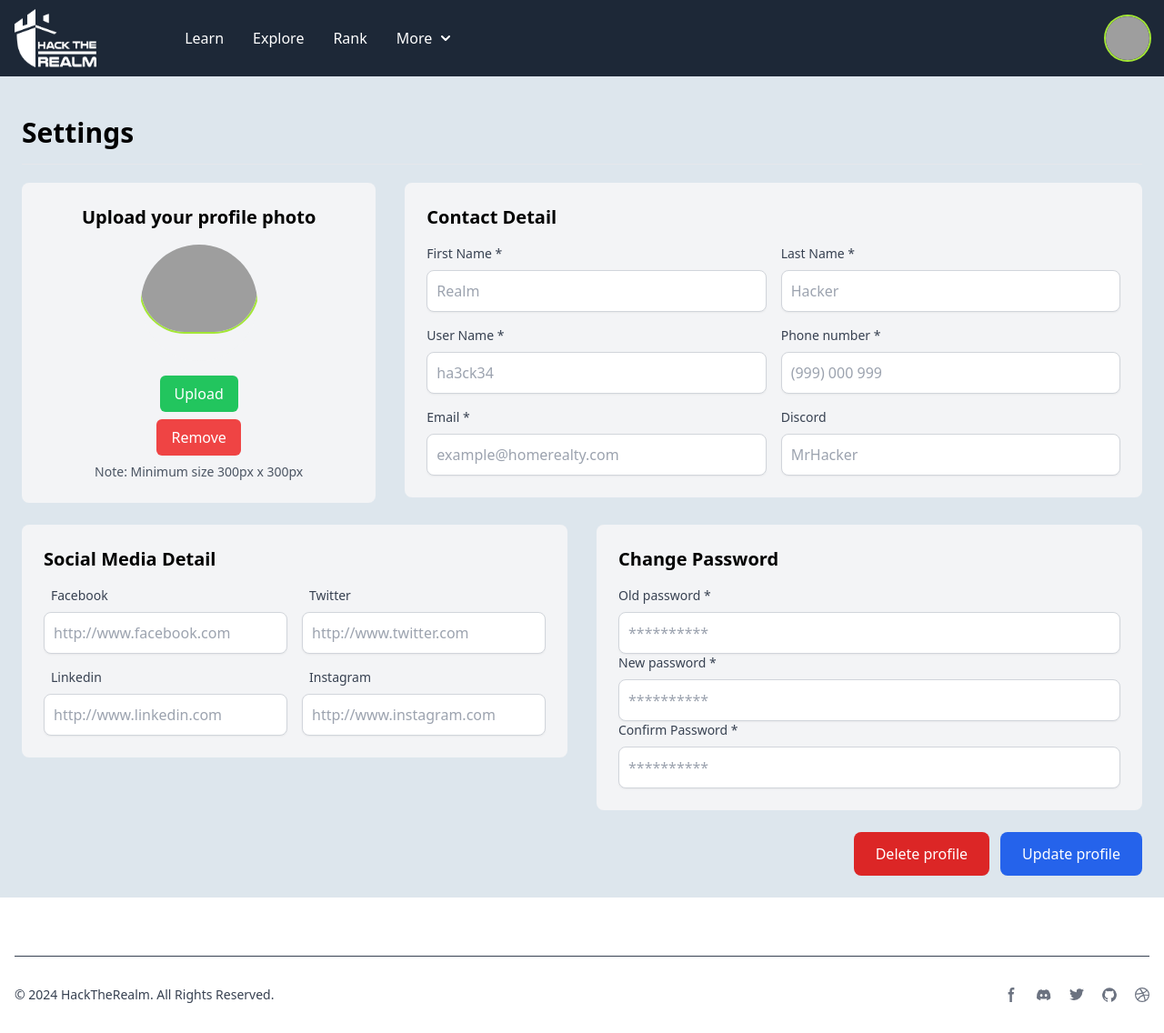
After one commit to ch3sda/HTRProject, a Django app: page /setting/ in a window 1280 px wide. The commit adds this page. Shown: the whole page at 91% size. Run offline with Django 5.2, Linux system fonts and the light colour scheme; some libraries are stand-ins or nearby versions; grey boxes are pictures that could not be loaded.

Commit message:
html update

```diff
--- a/lms/htr/static/css/styles.css
+++ b/lms/htr/static/css/styles.css
@@ -443,6 +443,12 @@ html{
     display: flex;
     justify-content: center;
 }
+#setting-contact-profile{
+    display: flex;
+}
+#setting-socialmedia-password{
+    display: flex;
+}
 @media screen and (max-width: 1320px){
 
     #deep-info-content-each h2 {
@@ -701,6 +707,12 @@ html{
         margin-top: 2rem;
         margin-bottom: 2rem;
     }
+    #setting-contact-profile{
+        display: block;
+    }
+    #setting-socialmedia-password{
+        display: block;
+    }
 }
 @media screen and (max-width: 460px){
     #user-dashboard-info-container-divup-2{
--- /dev/null
+++ b/lms/htr/templates/htr/usersetting.html
@@ -0,0 +1,202 @@
+<!DOCTYPE html>
+<html lang="en">
+    <head>
+        <meta charset="UTF-8">
+        {% load static %}
+        <meta name="viewport" content="width=device-width, initial-scale=1.0">
+        <title>HackTheRealm</title>
+
+        <!-- Tailwind CSS (from CDN for simplicity) -->
+        <link href="https://cdnjs.cloudflare.com/ajax/libs/flowbite/2.3.0/flowbite.min.css" rel="stylesheet" />
+        <script src="https://cdn.tailwindcss.com"></script>
+
+        <!-- Custom Styles (if any) -->
+        <link rel="stylesheet" href="{% static 'css/styles.css' %}">
+
+        <!-- Dark Mode Script -->
+        <script>
+            if (localStorage.getItem('color-theme') === 'dark' || (!('color-theme' in localStorage) && window.matchMedia('(prefers-color-scheme: dark)').matches)) {
+                document.documentElement.classList.add('dark');
+            } else {
+                document.documentElement.classList.add('dark');
+            }
+        </script>
+    </head>
+<body>
+
+    {% include 'components/navbar_user.html' %}
+
+
+<!-- Login box -->
+  <section >
+    <div class="container mx-auto p-6">
+        <div class="my-5">
+            <h3 class="text-3xl font-bold">Settings</h3>
+            <hr class="my-4">
+        </div>
+
+        <form class="space-y-6">
+            <div id="setting-contact-profile" class="flex flex-wrap -mx-4 mb-5">
+                <!-- Upload profile -->
+                <div class="w-full lg:w-1/3 px-4 mb-5 lg:mb-0">
+                    <div class="bg-gray-100 p-6 rounded-lg text-center">
+                        <h4 class="text-xl font-semibold mb-4">Upload your profile photo</h4>
+                        <div class="flex flex-col items-center">
+                            <div class="relative w-32 h-32 rounded-full overflow-hidden bg-gray-100 mb-4">
+                                <img class="rounded-full ring-2 ring-lime-400" src="https://flowbite.com/docs/images/people/profile-picture-5.jpg" alt="user photo">
+                            </div>
+                            <input type="file" id="customFile" name="file" class="hidden">
+                            <label for="customFile" class="bg-green-500 text-white px-4 py-2 rounded-md cursor-pointer">Upload</label>
+                            <button type="button" class="bg-red-500 text-white px-4 py-2 rounded-md mt-2">Remove</button>
+                            <p class="text-sm text-gray-600 mt-2">Note: Minimum size 300px x 300px</p>
+                        </div>
+                    </div>
+                </div>
+
+                <!-- Contact detail -->
+                <div class="w-full lg:w-2/3 px-4 mb-5 lg:mb-0">
+                    <div class="bg-gray-100 p-6 rounded-lg">
+                        <h4 class="text-xl font-semibold mb-4">Contact Detail</h4>
+                        <div class="grid grid-cols-1 md:grid-cols-2 gap-4">
+                            <div>
+                                <label class="block mb-2 text-sm font-medium text-gray-700">First Name *</label>
+                                <input type="text" class="block w-full p-2.5 border border-gray-300 rounded-lg shadow-sm focus:outline-none focus:border-blue-500" placeholder="Realm">
+                            </div>
+                            <div>
+                                <label class="block mb-2 text-sm font-medium text-gray-700">Last Name *</label>
+                                <input type="text" class="block w-full p-2.5 border border-gray-300 rounded-lg shadow-sm focus:outline-none focus:border-blue-500" placeholder="Hacker">
+                            </div>
+                            <div>
+                                <label class="block mb-2 text-sm font-medium text-gray-700">User Name *</label>
+                                <input type="text" class="block w-full p-2.5 border border-gray-300 rounded-lg shadow-sm focus:outline-none focus:border-blue-500" placeholder="ha3ck34">
+                            </div>
+                            <div>
+                                <label class="block mb-2 text-sm font-medium text-gray-700">Phone number *</label>
+                                <input type="text" class="block w-full p-2.5 border border-gray-300 rounded-lg shadow-sm focus:outline-none focus:border-blue-500" placeholder="(999) 000 999">
+                            </div>
+                            <div>
+                                <label class="block mb-2 text-sm font-medium text-gray-700">Email *</label>
+                                <input type="email" class="block w-full p-2.5 border border-gray-300 rounded-lg shadow-sm focus:outline-none focus:border-blue-500" placeholder="example@homerealty.com">
+                            </div>
+                            <div>
+                                <label class="block mb-2 text-sm font-medium text-gray-700">Discord</label>
+                                <input type="text" class="block w-full p-2.5 border border-gray-300 rounded-lg shadow-sm focus:outline-none focus:border-blue-500" placeholder="MrHacker">
+                            </div>
+                        </div>
+                    </div>
+                </div>
+            </div>
+
+            <!-- Social media detail -->
+            <div id="setting-socialmedia-password" class="flex flex-wrap -mx-4 mb-5">
+                <div class="w-full lg:w-1/2 px-4 mb-5 lg:mb-0">
+                    <div class="bg-gray-100 p-6 rounded-lg">
+                        <h4 class="text-xl font-semibold mb-4">Social Media Detail</h4>
+                        <div class="grid grid-cols-1 md:grid-cols-2 gap-4">
+                            <div>
+                                <label class="block mb-2 text-sm font-medium text-gray-700"><i class="fab fa-facebook me-2 text-blue-600"></i>Facebook</label>
+                                <input type="text" class="block w-full p-2.5 border border-gray-300 rounded-lg shadow-sm focus:outline-none focus:border-blue-500" placeholder="http://www.facebook.com">
+                            </div>
+                            <div>
+                                <label class="block mb-2 text-sm font-medium text-gray-700"><i class="fab fa-twitter me-2 text-blue-400"></i>Twitter</label>
+                                <input type="text" class="block w-full p-2.5 border border-gray-300 rounded-lg shadow-sm focus:outline-none focus:border-blue-500" placeholder="http://www.twitter.com">
+                            </div>
+                            <div>
+                                <label class="block mb-2 text-sm font-medium text-gray-700"><i class="fab fa-linkedin me-2 text-blue-700"></i>Linkedin</label>
+                                <input type="text" class="block w-full p-2.5 border border-gray-300 rounded-lg shadow-sm focus:outline-none focus:border-blue-500" placeholder="http://www.linkedin.com">
+                            </div>
+                            <div>
+                                <label class="block mb-2 text-sm font-medium text-gray-700"><i class="fab fa-instagram me-2 text-pink-600"></i>Instagram</label>
+                                <input type="text" class="block w-full p-2.5 border border-gray-300 rounded-lg shadow-sm focus:outline-none focus:border-blue-500" placeholder="http://www.instagram.com">
+                            </div>
+                        </div>
+                    </div>
+                </div>
+
+                <!-- Change password -->
+                <div class="w-full lg:w-1/2 px-4">
+                    <div class="bg-gray-100 p-6 rounded-lg">
+                        <h4 class="text-xl font-semibold mb-4">Change Password</h4>
+                        <div>
+                            <div>
+                                <label for="old_password" class="block mb-2 text-sm font-medium text-gray-700">Old password *</label>
+                                <input type="password" id="old_password" class="block w-full p-2.5 border border-gray-300 rounded-lg shadow-sm focus:outline-none focus:border-blue-500" placeholder="**********">
+                            </div>
+                            <div>
+                                <label for="new_password" class="block mb-2 text-sm font-medium text-gray-700">New password *</label>
+                                <input type="password" id="new_password" class="block w-full p-2.5 border border-gray-300 rounded-lg shadow-sm focus:outline-none focus:border-blue-500" placeholder="**********">
+                            </div>
+                            <div class="col-span-2">
+                                <label for="confirm_password" class="block mb-2 text-sm font-medium text-gray-700">Confirm Password *</label>
+                                <input type="password" id="confirm_password" class="block w-full p-2.5 border border-gray-300 rounded-lg shadow-sm focus:outline-none focus:border-blue-500" placeholder="**********">
+                            </div>
+                        </div>
+                    </div>
+                </div>
+            </div>
+
+            <!-- Buttons -->
+            <div class="flex flex-wrap justify-end space-x-3">
+                <button type="button" class="bg-red-600 text-white px-6 py-3 rounded-lg">Delete profile</button>
+                <button type="button" class="bg-blue-600 text-white px-6 py-3 rounded-lg">Update profile</button>
+            </div>
+        </form>
+    </div>
+  </section>
+
+
+<!-- Footer -->
+{% comment %} FOOTER {% endcomment %}
+{% include 'components/footer_semi.html' %}
+<!-- Dark Mode -->
+<!-- <button id="theme-toggle" type="button" class="text-gray-500 dark:text-gray-400 hover:bg-gray-100 dark:hover:bg-gray-700 focus:outline-none focus:ring-4 focus:ring-gray-200 dark:focus:ring-gray-700 rounded-lg text-sm p-2.5">
+    <svg id="theme-toggle-dark-icon" class="hidden w-5 h-5" fill="currentColor" viewBox="0 0 20 20" xmlns="http://www.w3.org/2000/svg"><path d="M17.293 13.293A8 8 0 016.707 2.707a8.001 8.001 0 1010.586 10.586z"></path></svg>
+    <svg id="theme-toggle-light-icon" class="hidden w-5 h-5" fill="currentColor" viewBox="0 0 20 20" xmlns="http://www.w3.org/2000/svg"><path d="M10 2a1 1 0 011 1v1a1 1 0 11-2 0V3a1 1 0 011-1zm4 8a4 4 0 11-8 0 4 4 0 018 0zm-.464 4.95l.707.707a1 1 0 001.414-1.414l-.707-.707a1 1 0 00-1.414 1.414zm2.12-10.607a1 1 0 010 1.414l-.706.707a1 1 0 11-1.414-1.414l.707-.707a1 1 0 011.414 0zM17 11a1 1 0 100-2h-1a1 1 0 100 2h1zm-7 4a1 1 0 011 1v1a1 1 0 11-2 0v-1a1 1 0 011-1zM5.05 6.464A1 1 0 106.465 5.05l-.708-.707a1 1 0 00-1.414 1.414l.707.707zm1.414 8.486l-.707.707a1 1 0 01-1.414-1.414l.707-.707a1 1 0 011.414 1.414zM4 11a1 1 0 100-2H3a1 1 0 000 2h1z" fill-rule="evenodd" clip-rule="evenodd"></path></svg>
+</button>  -->
+
+  <script src="https://cdnjs.cloudflare.com/ajax/libs/flowbite/2.3.0/flowbite.min.js"></script>
+  <script>
+    var themeToggleDarkIcon = document.getElementById('theme-toggle-dark-icon');
+var themeToggleLightIcon = document.getElementById('theme-toggle-light-icon');
+
+// Change the icons inside the button based on previous settings
+if (localStorage.getItem('color-theme') === 'dark' || (!('color-theme' in localStorage) && window.matchMedia('(prefers-color-scheme: dark)').matches)) {
+    themeToggleLightIcon.classList.remove('hidden');
+} else {
+    themeToggleDarkIcon.classList.remove('hidden');
+}
+
+var themeToggleBtn = document.getElementById('theme-toggle');
+
+themeToggleBtn.addEventListener('click', function() {
+
+    // toggle icons inside button
+    themeToggleDarkIcon.classList.toggle('hidden');
+    themeToggleLightIcon.classList.toggle('hidden');
+
+    // if set via local storage previously
+    if (localStorage.getItem('color-theme')) {
+        if (localStorage.getItem('color-theme') === 'light') {
+            document.documentElement.classList.add('dark');
+            localStorage.setItem('color-theme', 'dark');
+        } else {
+            document.documentElement.classList.remove('dark');
+            localStorage.setItem('color-theme', 'light');
+        }
+
+    // if NOT set via local storage previously
+    } else {
+        if (document.documentElement.classList.contains('dark')) {
+            document.documentElement.classList.remove('dark');
+            localStorage.setItem('color-theme', 'light');
+        } else {
+            document.documentElement.classList.add('dark');
+            localStorage.setItem('color-theme', 'dark');
+        }
+    }
+
+});
+
+  </script>
+</body>
+</html>
--- a/lms/htr/urls.py
+++ b/lms/htr/urls.py
@@ -36,5 +36,7 @@ urlpatterns = [
     path('ISO_27001/', views.ISO_27001, name='ISO_27001'),
     path('explore/', views.explore, name='explore'),
     path('page-not-found/', views.pagenotfound, name='pagenotfound'),
+        path('setting/', views.usersetting, name='usersetting'),
+
 
 ]
--- a/lms/htr/views.py
+++ b/lms/htr/views.py
@@ -105,3 +105,6 @@ def explore(request):
 
 def pagenotfound(request):
     return render(request, 'htr/pagenotfound.html')
+
+def usersetting(request):
+    return render(request, 'htr/usersetting.html')
```
Also changed, not shown: 1 other file.
